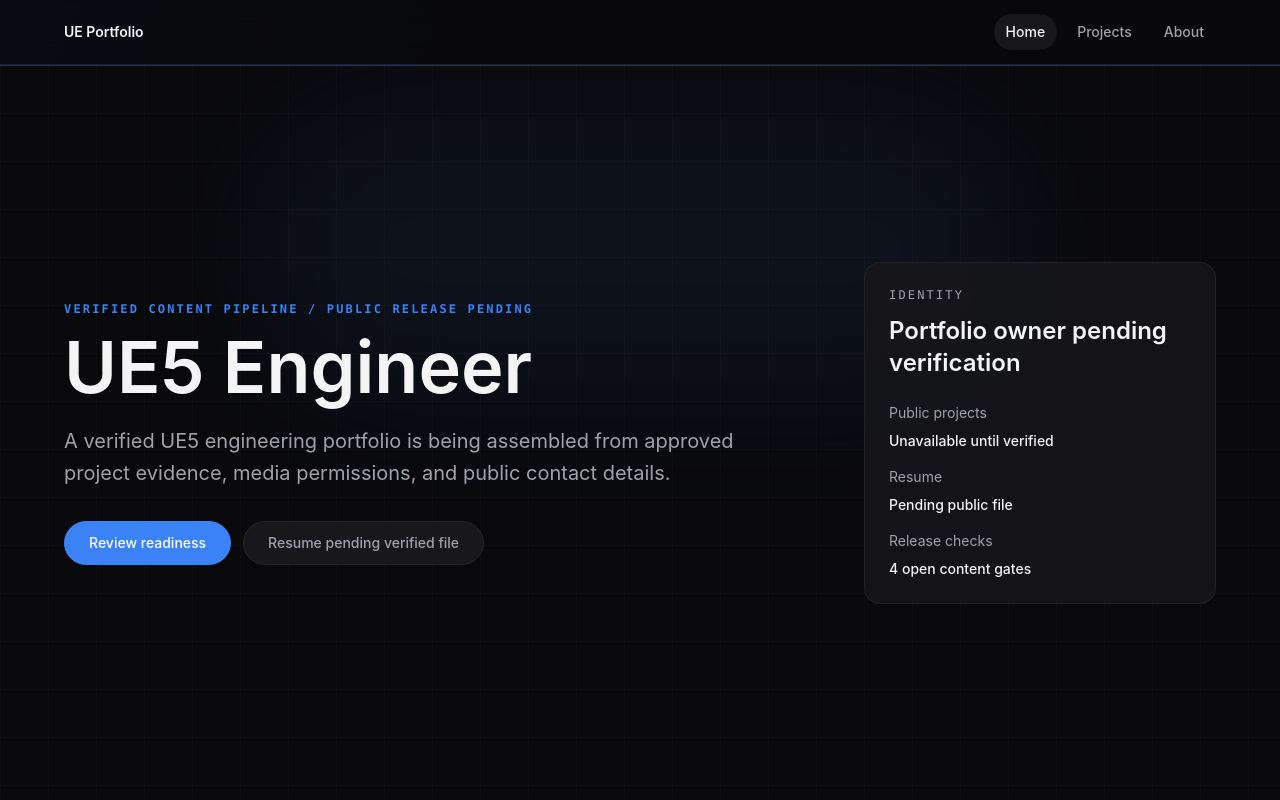
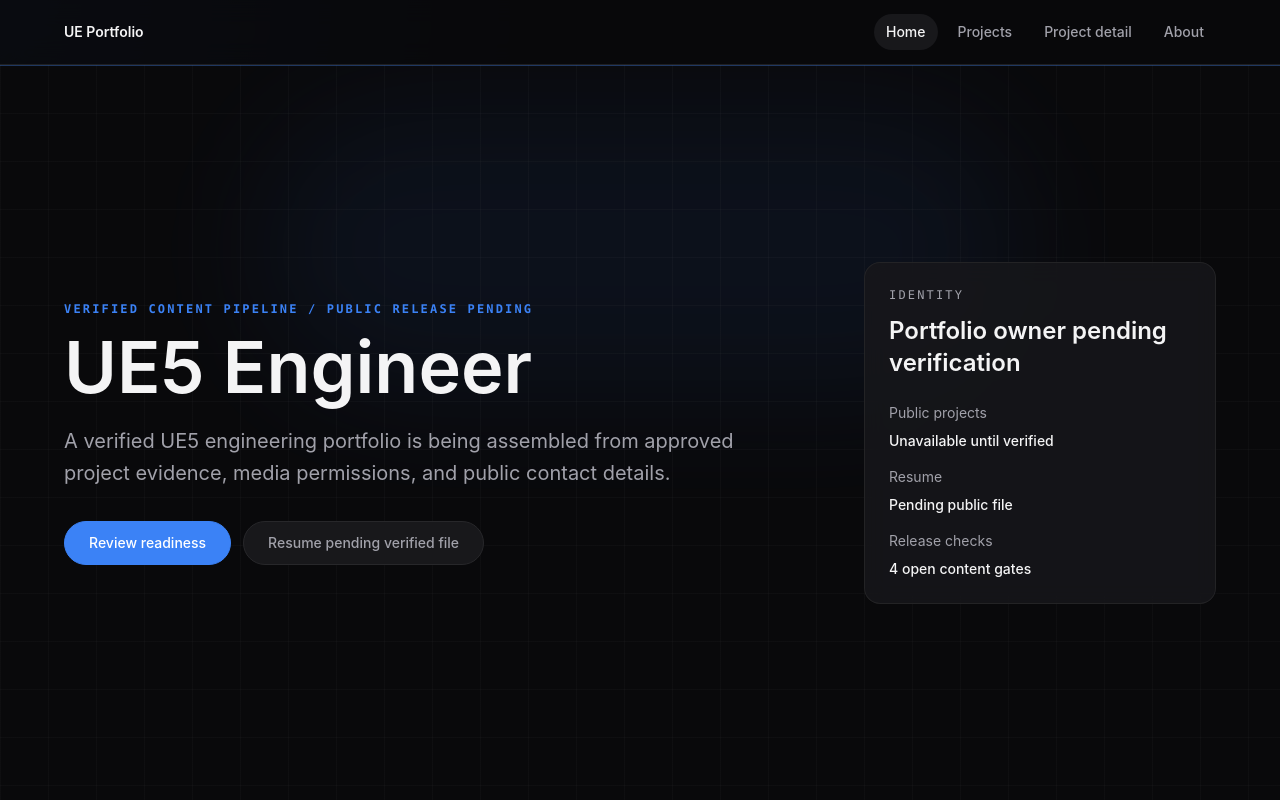
Before and after one commit to sgyueran/UE, a React (Vite) app: page / in a window 1280 px wide. Shown: the top 800 px of the page. Built offline with nearby package versions, Linux system fonts and the light colour scheme.

Commit message:
fix(routes): register project detail route

```diff
--- a/src/app/routes.ts
+++ b/src/app/routes.ts
@@ -3,6 +3,7 @@ import type { ComponentType } from "react";
 import { AboutPage } from "@/pages/AboutPage";
 import { HomePage } from "@/pages/HomePage";
 import { NotFoundPage } from "@/pages/NotFoundPage";
+import { ProjectDetailPage } from "@/pages/ProjectDetailPage";
 import { ProjectsPage } from "@/pages/ProjectsPage";
 
 export type AppRoute = {
@@ -21,6 +22,11 @@ export const routes = [
     path: "/projects",
     label: "Projects",
     component: ProjectsPage,
+  },
+  {
+    path: "/projects/:slug",
+    label: "Project detail",
+    component: ProjectDetailPage,
   },
   {
     path: "/about",
@@ -43,7 +49,25 @@ export function normalizePath(pathname: string) {
   return pathname || "/";
 }
 
+function routeMatches(routePath: string, pathname: string) {
+  if (routePath === pathname) {
+    return true;
+  }
+
+  if (!routePath.includes(":")) {
+    return false;
+  }
+
+  const routeSegments = routePath.split("/").filter(Boolean);
+  const pathSegments = pathname.split("/").filter(Boolean);
+
+  return (
+    routeSegments.length === pathSegments.length &&
+    routeSegments.every((segment, index) => segment.startsWith(":") || segment === pathSegments[index])
+  );
+}
+
 export function matchRoute(pathname: string): AppRoute {
   const normalizedPath = normalizePath(pathname);
-  return routes.find((route) => route.path === normalizedPath) ?? notFoundRoute;
+  return routes.find((route) => routeMatches(route.path, normalizedPath)) ?? notFoundRoute;
 }
```
